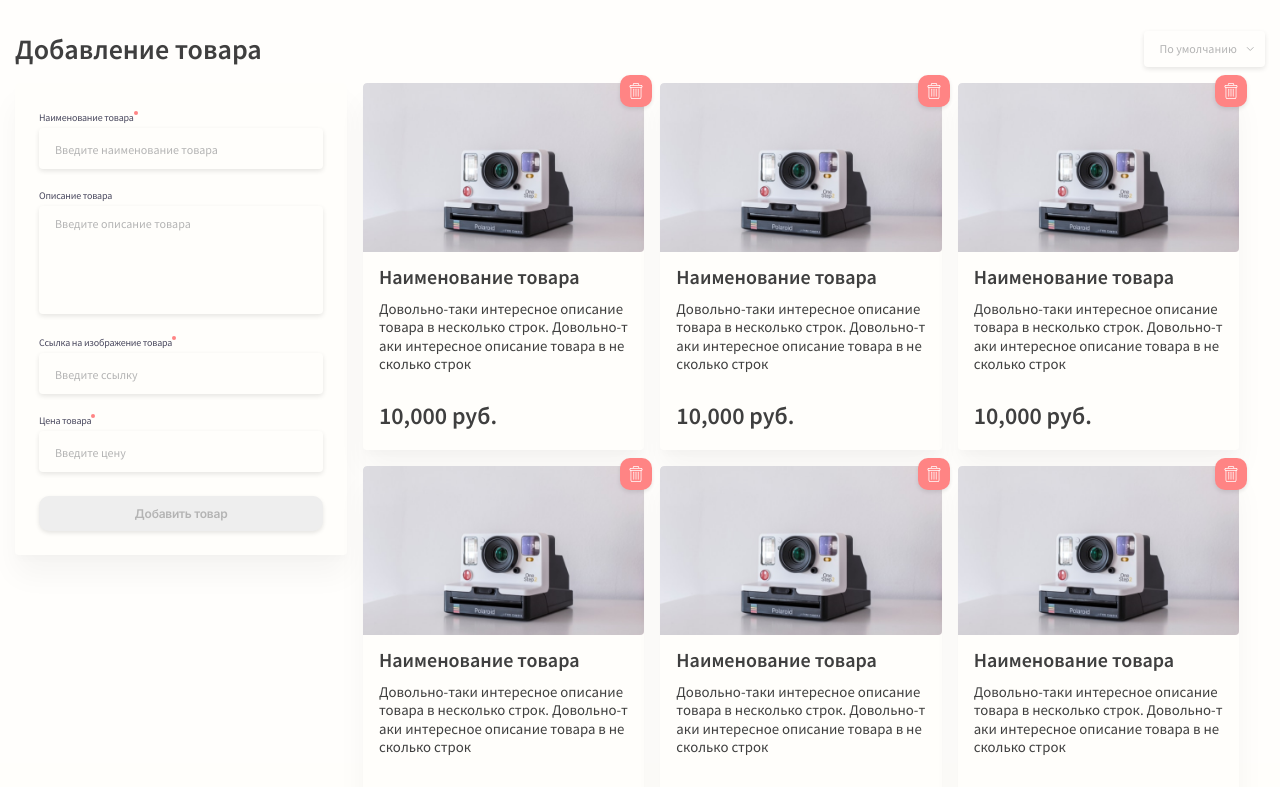
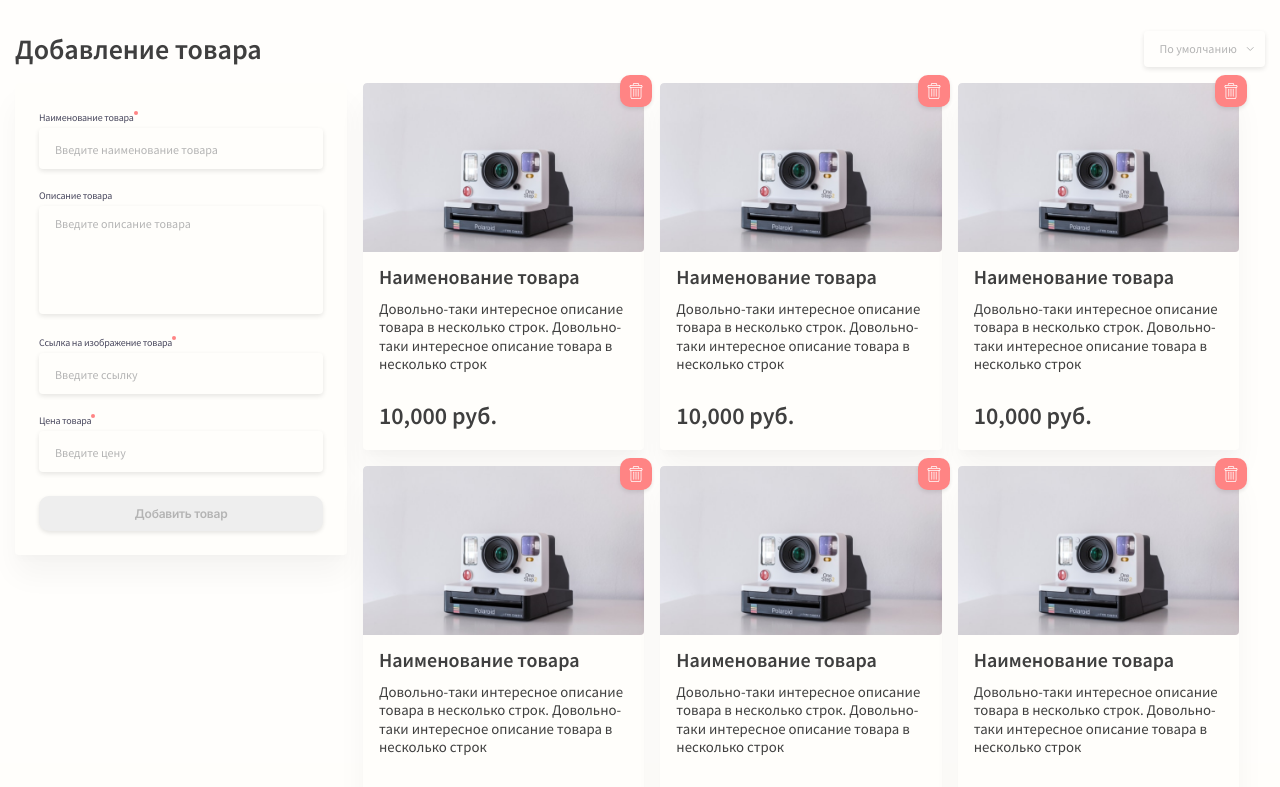
Before and after one commit to bar-min/goods-app, a Vue app: page / in a window 1280 px wide. Shown: the top 787 px of the page. Built offline with nearby package versions, Linux system fonts and the light colour scheme.

Commit message:
fix word-break

```diff
--- a/src/styles/products.scss
+++ b/src/styles/products.scss
@@ -15,7 +15,7 @@
     display: flex;
     flex-direction: column;
     gap: 16px;
-    word-break: break-all;
+    word-break: break-word;
     & > :not(:first-child){
       padding: 0 16px;
     }
```
